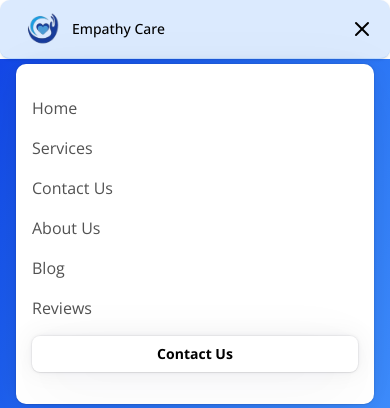
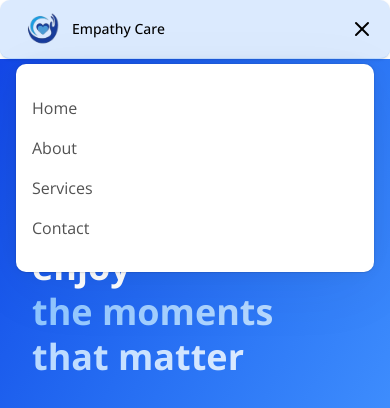
Before and after one commit to Shawn-33/EmpathyCare, a React (Vite) app: page / in a window 390 px wide. Both pictures are taken after a click on the icon 362 px from the left and 28 px from the top of the page. Shown: the top 408 px of the page. Built offline with nearby package versions, Linux system fonts and the light colour scheme.

Commit message:
Initial commit

```diff
--- a/src/components/Layout/Navbar2.jsx
+++ b/src/components/Layout/Navbar2.jsx
@@ -68,35 +68,74 @@ export function Navbar2() {
           </MobileNavHeader>
 
           <MobileNavMenu isOpen={isMobileMenuOpen} onClose={() => setIsMobileMenuOpen(false)}>
-            {navItems.map((item, idx) => (
-              <a
-                key={`mobile-link-${idx}`}
-                href={item.link}
-                onClick={() => {
+            {/* Mobile Navigation Links (no loop, explicit links, using divs) */}
+            <div
+              role="button"
+              tabIndex={0}
+              onClick={() => {
+                setIsMobileMenuOpen(false);
+                navigate("/");
+              }}
+              onKeyDown={e => {
+                if (e.key === "Enter" || e.key === " ") {
                   setIsMobileMenuOpen(false);
-                  if (item.link.startsWith("#")) {
-                    const section = document.querySelector(item.link);
-                    if (section) {
-                      section.scrollIntoView({ behavior: "smooth" });
-                    }
-                  } else {
-                    navigate(item.link);
-                  }
-                }}
-                className="relative text-neutral-600 dark:text-neutral-300">
-                <span className="block">{item.name}</span>
-              </a>
-            ))}
-            <div className="flex w-full flex-col gap-4">
-
-              <NavbarButton
-                onClick={() => {
+                  navigate("/");
+                }
+              }}
+              className="relative text-neutral-600 dark:text-neutral-300 cursor-pointer focus:outline-none"
+            >
+              <span className="block">Home</span>
+            </div>
+            <div
+              role="button"
+              tabIndex={0}
+              onClick={() => {
+                setIsMobileMenuOpen(false);
+                navigate("/about");
+              }}
+              onKeyDown={e => {
+                if (e.key === "Enter" || e.key === " ") {
+                  setIsMobileMenuOpen(false);
+                  navigate("/about");
+                }
+              }}
+              className="relative text-neutral-600 dark:text-neutral-300 cursor-pointer focus:outline-none"
+            >
+              <span className="block">About</span>
+            </div>
+            <div
+              role="button"
+              tabIndex={0}
+              onClick={() => {
+                setIsMobileMenuOpen(false);
+                navigate("/services");
+              }}
+              onKeyDown={e => {
+                if (e.key === "Enter" || e.key === " ") {
+                  setIsMobileMenuOpen(false);
+                  navigate("/services");
+                }
+              }}
+              className="relative text-neutral-600 dark:text-neutral-300 cursor-pointer focus:outline-none"
+            >
+              <span className="block">Services</span>
+            </div>
+            <div
+              role="button"
+              tabIndex={0}
+              onClick={() => {
+                setIsMobileMenuOpen(false);
+                navigate("/contact");
+              }}
+              onKeyDown={e => {
+                if (e.key === "Enter" || e.key === " ") {
+                  setIsMobileMenuOpen(false);
                   navigate("/contact");
-                }}
-                variant="primary"
-                className="w-full">
-                Contact Us
-              </NavbarButton>
+                }
+              }}
+              className="relative text-neutral-600 dark:text-neutral-300 cursor-pointer focus:outline-none"
+            >
+              <span className="block">Contact</span>
             </div>
           </MobileNavMenu>
         </MobileNav>
```
